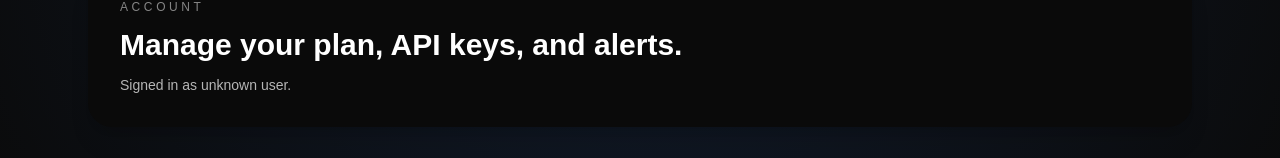
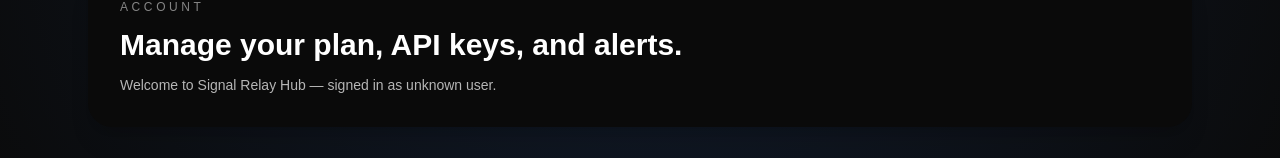
Before and after one commit to SignalRelayFinance/Signal-Relay-Hub, a Next.js app: page /settings in a window 1280 px wide. Shown: the part 130-288 px from the top of the page. Built offline with nearby package versions, Linux system fonts and the light colour scheme; no server answers.

Commit message:
Update page.tsx

```diff
--- a/src/app/(app)/settings/page.tsx
+++ b/src/app/(app)/settings/page.tsx
@@ -60,7 +60,9 @@ export default async function AccountSettingsPage() {
       <section className="rounded-3xl bg-neutral-950 p-8 text-white shadow-xl">
         <p className="text-xs uppercase tracking-[0.3em] text-white/50">Account</p>
         <h1 className="mt-3 text-3xl font-semibold">Manage your plan, API keys, and alerts.</h1>
-        <p className="mt-3 text-sm text-white/70">Signed in as {user?.email ?? 'unknown user'}.</p>
+       <p className="mt-3 text-sm text-white/70">
+          {profile?.stripe_customer_id ? 'Welcome back' : 'Welcome to Signal Relay Hub'} — signed in as {user?.email ?? 'unknown user'}.
+        </p>
       </section>
 
       <section className="grid gap-6 lg:grid-cols-2">
```
